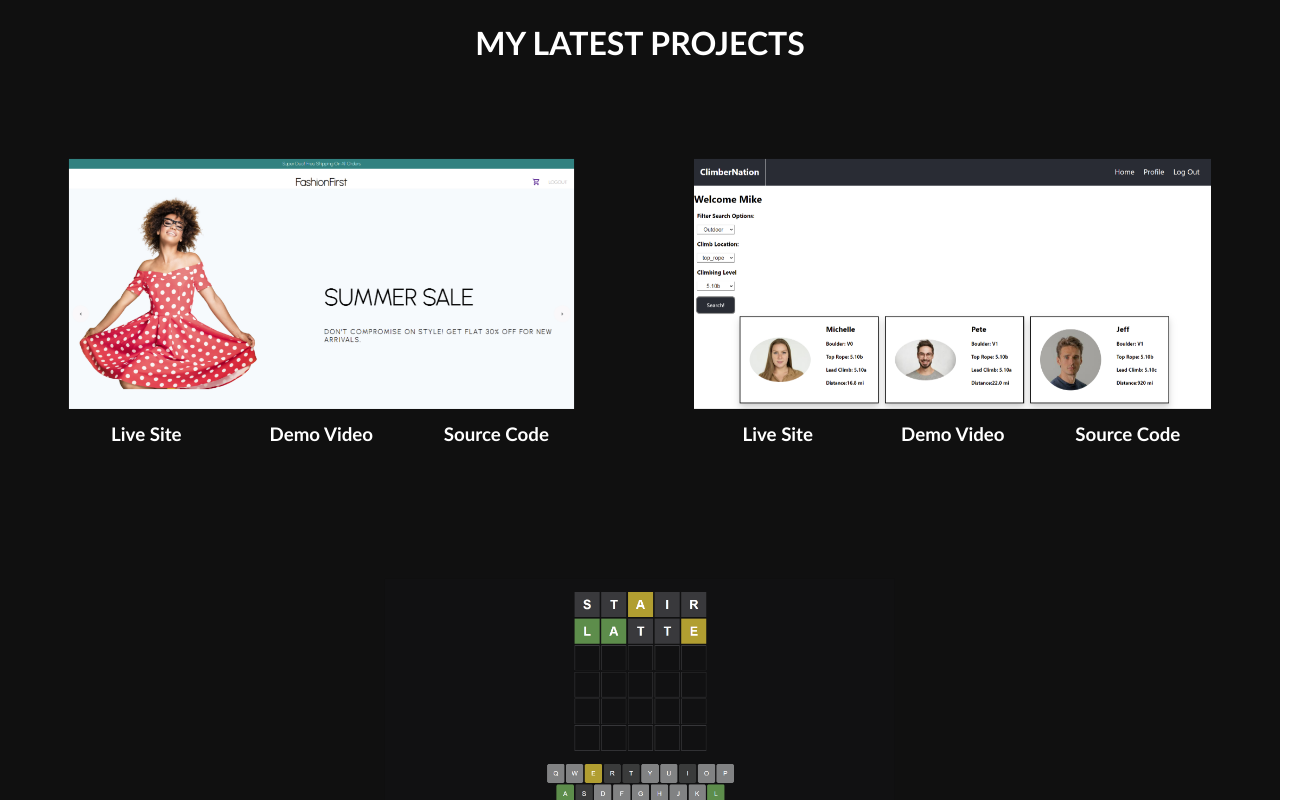
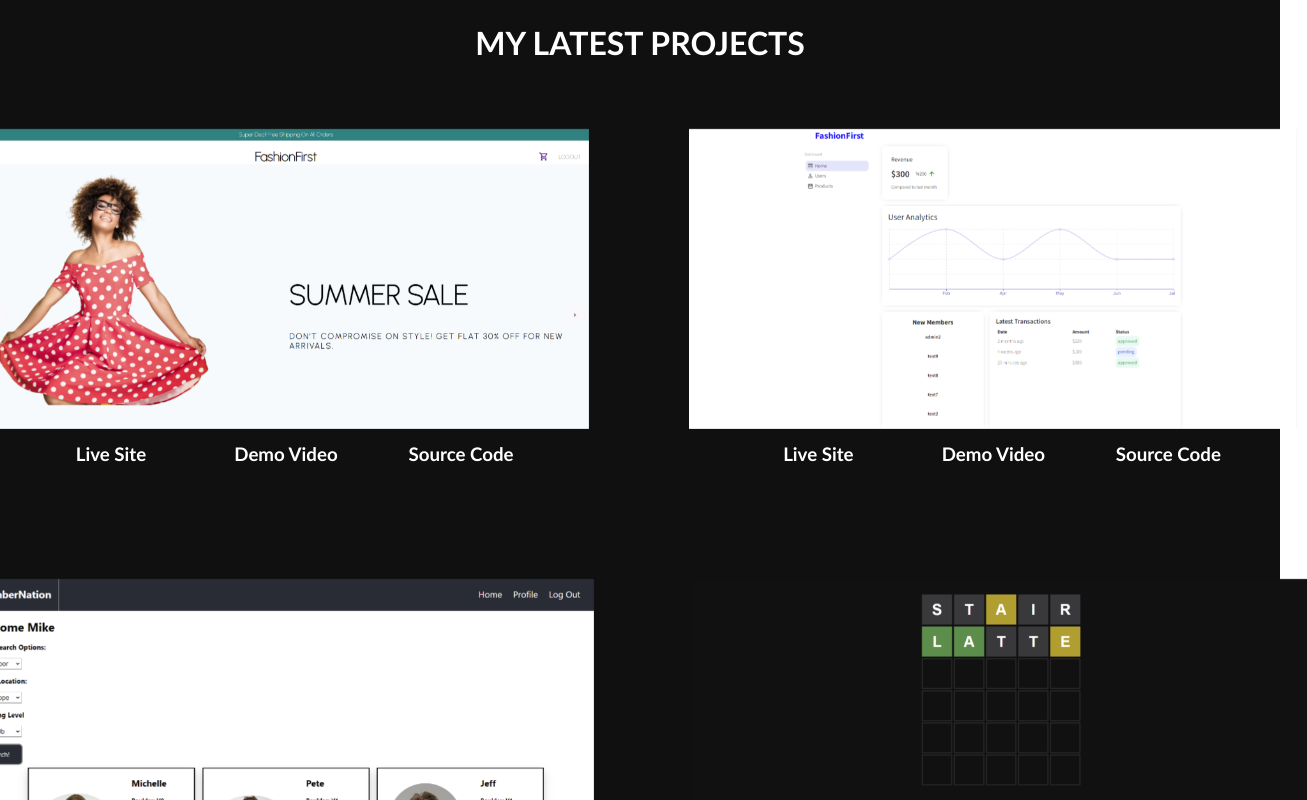
Before and after one commit to slevine3/Portfolio, a React (Create React App) app: page / in a window 1280 px wide. Shown: the part 2180-2980 px from the top of the page, 1307 px wide, since content can reach past the window. Built offline with nearby package versions, Linux system fonts and the light colour scheme.

Commit message:
admin dashboard added to projects

```diff
--- a/src/components/Contact.css
+++ b/src/components/Contact.css
@@ -17,7 +17,7 @@
   flex-direction: column;
 }
 
-input {
+input, textarea {
   margin-bottom: 20px;
   width: 250px;
   height: 25px;
--- a/src/components/Contact.js
+++ b/src/components/Contact.js
@@ -22,7 +22,7 @@ export const Contact = () => {
             <lable htmlFor="message">Message: </lable>
             <textarea className="textarea" name="message"></textarea>
 
-            <button  className="button-12">Submit</button>
+            <button  className="button-12" >Submit</button>
           </form>
         </div>
         <div className="contact_logos">
--- a/src/components/Project.css
+++ b/src/components/Project.css
@@ -6,15 +6,22 @@
   background-color: #101010;
   color: white;
   padding-top: 45px;
-
 }
 .all_project_container {
   display: flex;
-  flex-wrap: wrap;
   grid-gap: 120px;
   padding-top: 75px;
   align-items: center;
   justify-content: center;
+
+}
+.project_title{
+  margin-bottom: 45px;
+}
+.project_row {
+  display: flex;
+  gap: 100px;
+  margin-bottom: 100px;
 }
 .project_display_container {
   display: flex;
@@ -25,7 +32,7 @@
 }
 .project_image {
   display: block;
-  height: 250px;
+  height: 300px;
   width: auto;
 }
 
@@ -43,7 +50,6 @@
   display: flex;
   justify-content: center;
   gap: 40px;
-
 }
 
 .img_wrap {
@@ -107,7 +113,7 @@
   margin-top: 20px;
 }
 
-@media screen and (max-width: 1024px) {
+@media screen and (max-width: 1224px) {
   .project_container {
     height: 700px;
   }
@@ -122,12 +128,15 @@
   .project_display_container {
     margin-left: -30px;
   }
-  .project_links{
+  .project_links {
     gap: 0;
   }
 }
 
 @media screen and (max-width: 900px) {
+  .project_row{
+    flex-direction: column;
+  }
   .project_image {
     margin-left: 50px;
     height: 150px;
@@ -141,7 +150,7 @@
     margin-left: 0px;
   }
   .project_container {
-    height: 1100px;
+    height: 1300px;
   }
   .all_project_container {
     display: flex;
--- a/src/components/Project.js
+++ b/src/components/Project.js
@@ -1,6 +1,7 @@
 import Climber_Nation from "./Images/climberNation.PNG";
 import Wordle from "./Images/wordle.PNG";
-import fashionfirst from './Images/fashionfirst.PNG'
+import fashionfirst from "./Images/fashionfirst.PNG";
+import admindashboard from "./Images/admindashboard.PNG"
 
 export const Project = () => {
   return (
@@ -8,7 +9,7 @@ export const Project = () => {
       <div className="project_title">
         <h1>MY LATEST PROJECTS</h1>
       </div>
-      <div className="all_project_container">
+        <div className="project_row">
           <div className="project_display_container">
             <div className="img_wrap">
               <img
@@ -32,7 +33,6 @@ export const Project = () => {
                 </a>
               </div>
             </div>
-
 
             <div className="project_links">
               <div>
@@ -65,6 +65,61 @@ export const Project = () => {
             <div className="img_wrap">
               <img
                 className="project_image"
+                src={admindashboard}
+                alt="Climber_Nation"
+              ></img>
+
+              <div className="img_overlay image_overlay_blur">
+                <a
+                  href="https://climber-nation.herokuapp.com/"
+                  className="img_title"
+                >
+                  FashionFirst - Admin Dashboard
+                </a>
+                <a
+                  href="https://climber-nation.herokuapp.com/"
+                  className="img_description"
+                >
+                  Tool for viewing data analytics and performing CRUD
+                  operations.
+                </a>
+              </div>
+            </div>
+
+            <div className="project_links">
+              <div>
+                <a
+                  className="project_subtitle"
+                  href="http://www.google.com"
+                >
+                  <h3>Live Site</h3>
+                </a>
+              </div>
+              <div>
+                <a
+                  className="project_subtitle"
+                  href="https://www.loom.com/share/98717cfa741b4f34ba07a32ac76ea7e5"
+                >
+                  <h3>Demo Video</h3>
+                </a>
+              </div>
+              <div>
+                <a
+                  className="project_subtitle"
+                  href="https://github.com/slevine3/Climber-Nation"
+                >
+                  <h3>Source Code</h3>
+                </a>
+              </div>
+            </div>
+          </div>
+        </div>
+        <div className="project_row">
+
+          <div className="project_display_container">
+            <div className="img_wrap">
+              <img
+                className="project_image"
                 src={Climber_Nation}
                 alt="Climber_Nation"
               ></img>
@@ -85,7 +140,6 @@ export const Project = () => {
                 </a>
               </div>
             </div>
-
 
             <div className="project_links">
               <div>
@@ -160,6 +214,7 @@ export const Project = () => {
                 </a>
               </div>
             </div>
+
         </div>
       </div>
     </div>
```
Also changed, not shown: src/components/Images/admindashboard.PNG (added). Lines whose indentation alone changed are shown as unchanged.
